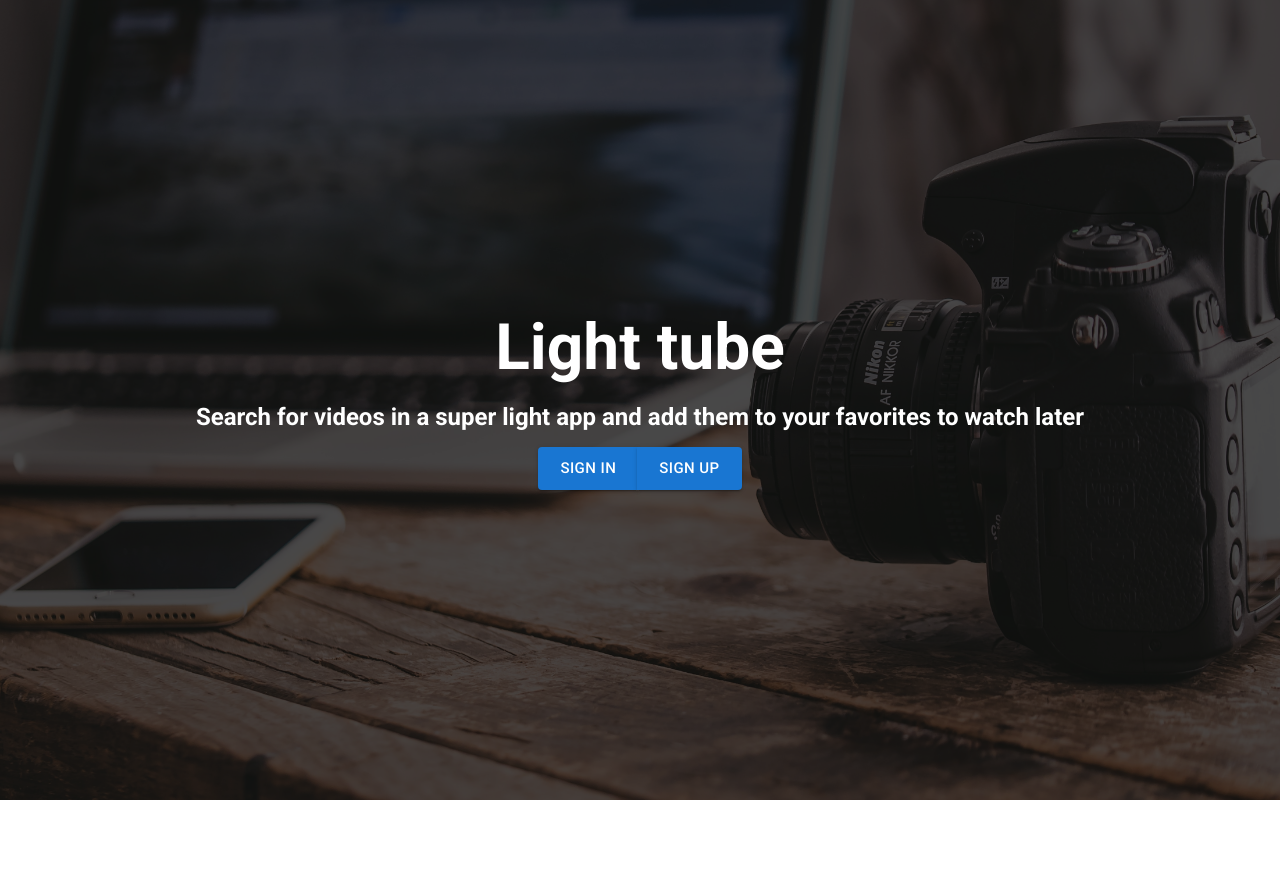
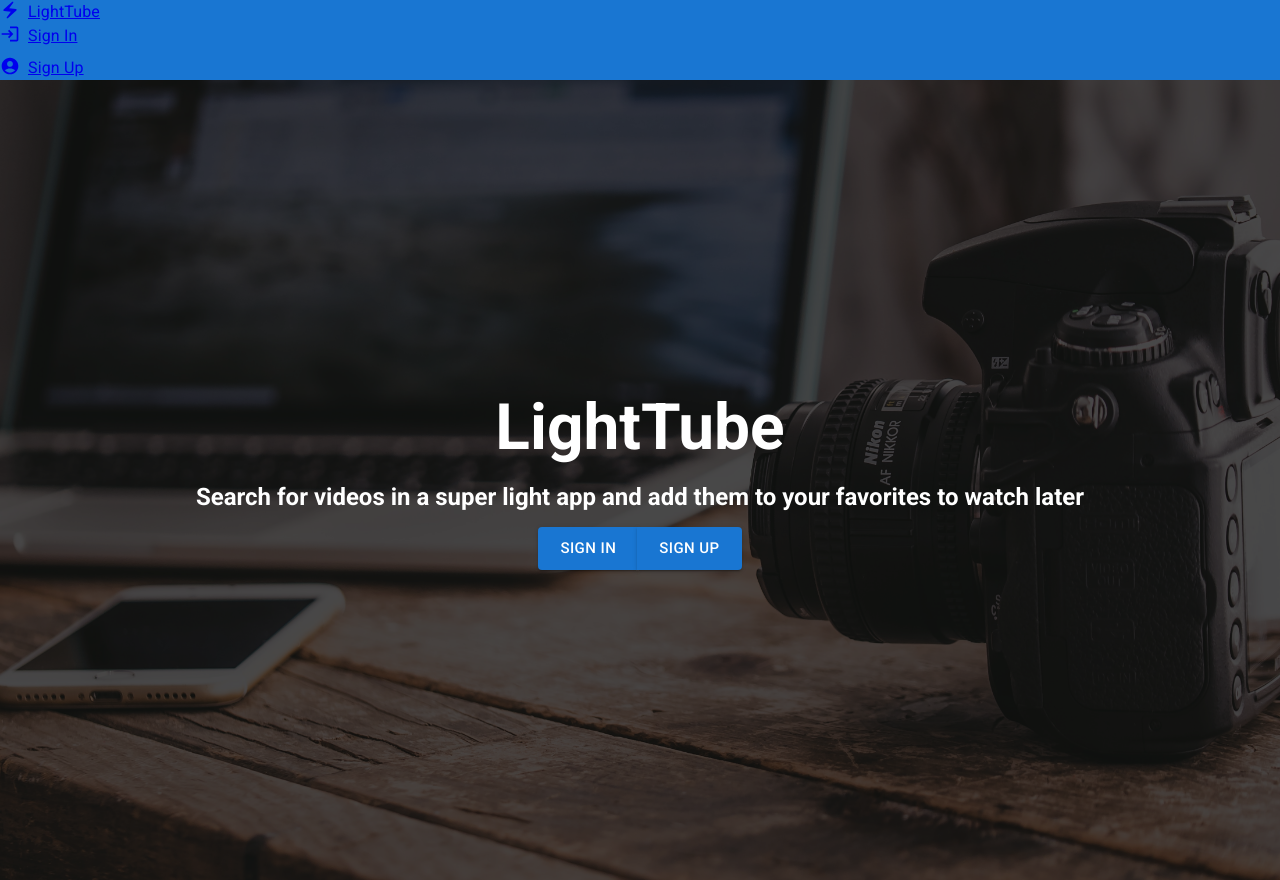
Before and after one commit to ferme1992/assement-lighttube, a React (Create React App) app in the folder client/: page / in a window 1280 px wide. Before the commit the page ends 800 px from the top, so only its background shows below. Built offline with nearby package versions, Linux system fonts and the light colour scheme.

Commit message:
Added partial navbar

```diff
--- a/client/public/index.html
+++ b/client/public/index.html
@@ -16,7 +16,7 @@
         font-family: 'Roboto', sans-serif;
       }
     </style>
-    <title>React App</title>
+    <title>LightTube</title>
   </head>
   <body>
     <noscript>You need to enable JavaScript to run this app.</noscript>
--- a/client/src/App.tsx
+++ b/client/src/App.tsx
@@ -3,6 +3,7 @@ import './App.css';
 import { BrowserRouter as Router, Route, Routes } from 'react-router-dom';
 import { AuthProvider } from './context/AuthContext';
 import Landing from './components/layout/Landing';
+import Navbar from './components/layout/Navbar';
 import SignIn from './components/auth/SignIn';
 import SignUp from './components/auth/SignUp';
 
@@ -10,6 +11,7 @@ function App() {
   return (
     <AuthProvider>
       <Router>
+        <Navbar />
         <Routes>
           <Route path='/' element={<Landing />} />
           <Route path='/signIn' element={<SignIn />} />
--- a/client/src/components/layout/Landing.tsx
+++ b/client/src/components/layout/Landing.tsx
@@ -11,7 +11,7 @@ const Landing = () => {
             component='h1'
             sx={{ fontSize: '4rem', lineHeight: 1.2, mb: '1rem' }}
           >
-            Light tube
+            LightTube
           </Box>
           <Box component='h1' sx={{ fontSize: '1.5rem', mb: '1rem' }}>
             Search for videos in a super light app and add them to your
--- /dev/null
+++ b/client/src/components/layout/Navbar.tsx
@@ -0,0 +1,57 @@
+import React from 'react';
+import { Typography, Stack, AppBar } from '@mui/material';
+import {
+  Logout,
+  ElectricBolt,
+  Login,
+  AccountCircle,
+} from '@mui/icons-material';
+import { Link } from 'react-router-dom';
+import useAuth from '../../context/AuthContext';
+
+const Navbar = () => {
+  const { loggedIn, logout } = useAuth();
+  // TODO Add auth links redirect, redirect logout to landing, add search bar, fav
+  const authLinks = (
+    <Stack direction='column' spacing={1}>
+      <Stack direction='row' spacing={1}>
+        <Logout onClick={logout} fontSize='small' />
+        <Typography component='a' sx={{ fontSize: '1rem', mb: '1rem' }}>
+          Logout
+        </Typography>
+      </Stack>
+    </Stack>
+  );
+  //TODO add redirect to home
+  const guestLinks = (
+    <Stack direction='column' spacing={1}>
+      <Stack direction='row' spacing={1} component={Link} to='/signIn'>
+        <Login fontSize='small' />
+        <Typography component='a' sx={{ fontSize: '1rem', mb: '1rem' }}>
+          Sign In
+        </Typography>
+      </Stack>
+      <Stack direction='row' spacing={1} component={Link} to='/signUp'>
+        <AccountCircle fontSize='small' />
+        <Typography component='a' sx={{ fontSize: '1rem', mb: '1rem' }}>
+          Sign Up
+        </Typography>
+      </Stack>
+    </Stack>
+  );
+
+  return (
+    //Add navbar properties, style https://mui.com/material-ui/react-app-bar/#main-content
+    <AppBar position='static'>
+      <Stack direction='row' spacing={1} component={Link} to='/'>
+        <ElectricBolt fontSize='small' />
+        <Typography component='a' sx={{ fontSize: '1rem', mb: '1rem' }}>
+          LightTube
+        </Typography>
+      </Stack>
+      <>{loggedIn ? authLinks : guestLinks}</>
+    </AppBar>
+  );
+};
+
+export default Navbar;
```
